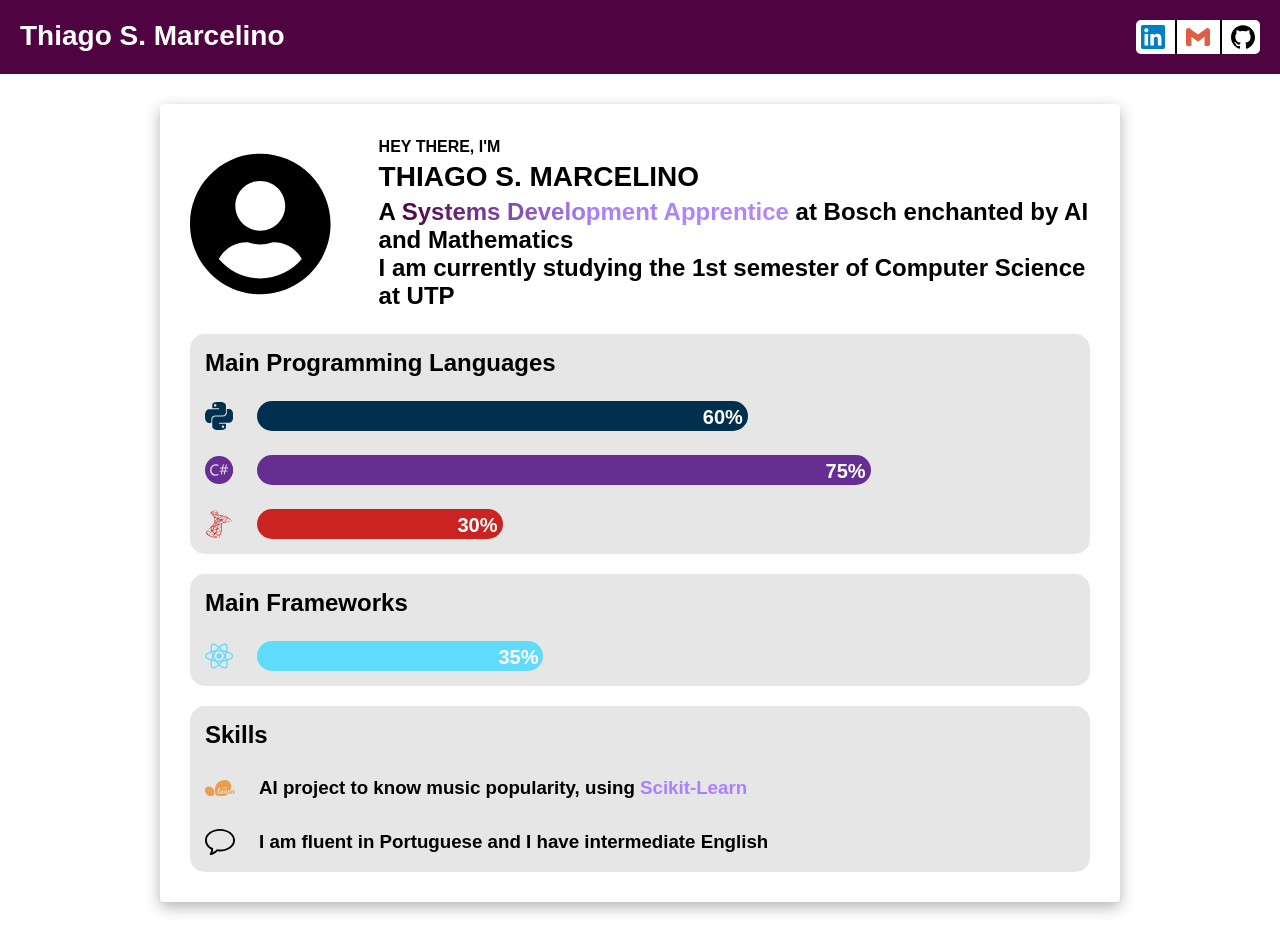
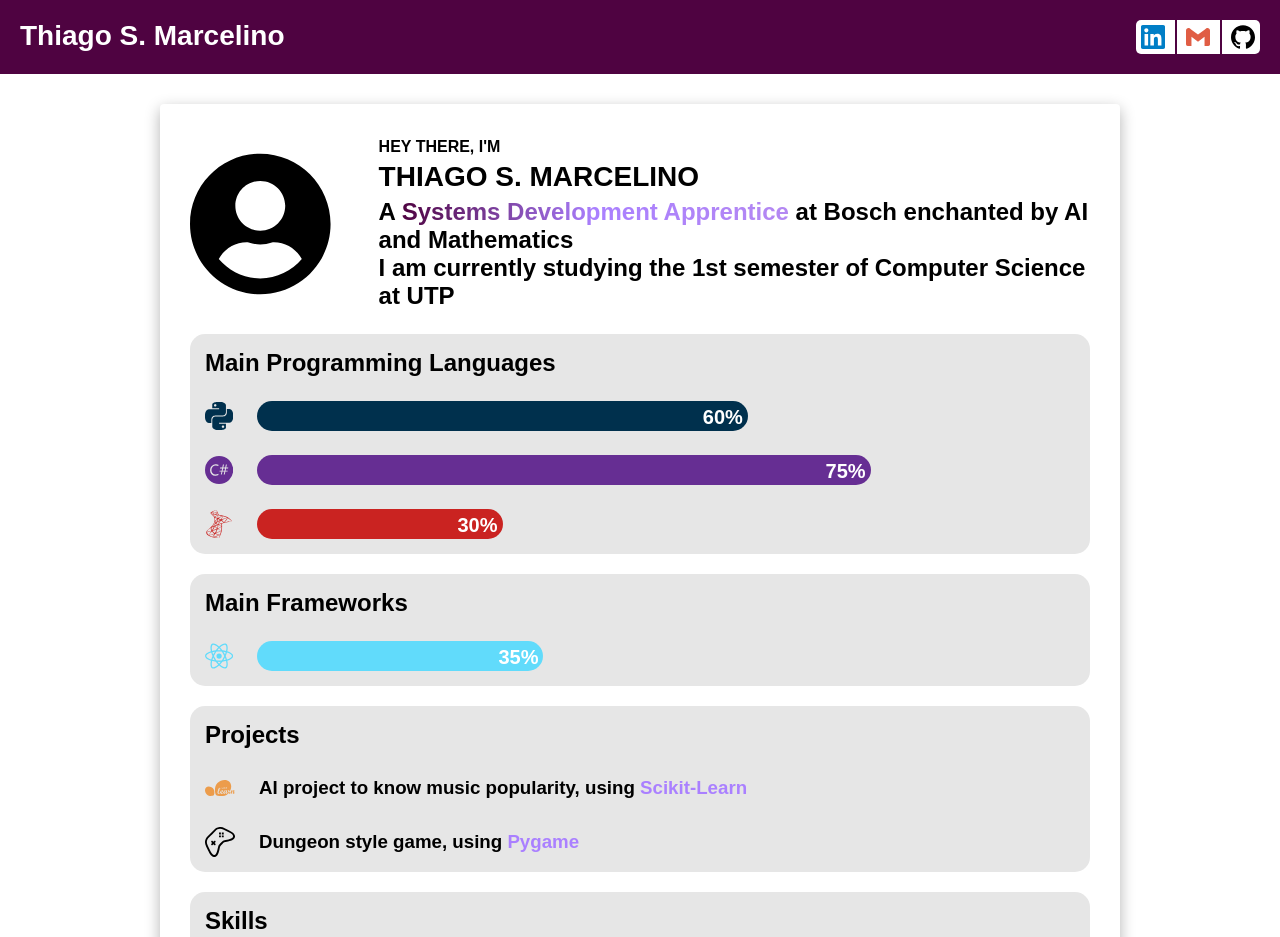
Before and after one commit to ThiagoDSMarcelino/PortfolioReact, a React (Create React App) app: page / in a window 1280 px wide. Shown: the top 937 px of the page. Built offline with nearby package versions, Linux system fonts and the light colour scheme.

Commit message:
Create Projects

```diff
--- a/src/components/Header/index.js
+++ b/src/components/Header/index.js
@@ -1,7 +1,7 @@
 import { SiLinkedin, SiGmail, SiGithub } from 'react-icons/si';
 import React from 'react';
 
-import { Nav, Sla } from './styled';
+import { Nav, Bar } from './styled';
 
 export default function Header() {
     const iconSize = 24;
@@ -9,7 +9,7 @@ export default function Header() {
     return (
         <header>
             <Nav>
-                <a href="/Portfolio">
+                <a href="/">
                     <h1>Thiago S. Marcelino</h1>
                 </a>
                 <ul>
@@ -18,13 +18,13 @@ export default function Header() {
                             <SiLinkedin color="#007EC6" size={iconSize} />
                         </a>
                     </li>
-                    <Sla />
+                    <Bar />
                     <li>
                         <a href="mailto:thiagodsmarcelino@gmail.com?subject=Hi, Thiago! (from Website)" target="_blank" rel="noreferrer">
                             <SiGmail color="#E05D44" size={iconSize} />
                         </a>
                     </li>
-                    <Sla />
+                    <Bar />
                     <li>
                         <a href="https://github.com/ThiagoDSMarcelino" target="_blank" rel="noreferrer">
                             <SiGithub color={"#000000"} size={iconSize} />
--- a/src/components/Header/styled.js
+++ b/src/components/Header/styled.js
@@ -29,8 +29,8 @@ export const Nav = styled.nav`
     }
 `;
 
-export const Sla = styled.span`
+export const Bar = styled.span`
     height: calc(100% + 10px);
-    border: 1px solid black;
+    border: 1px solid ${ primaryColor };
     margin: 0 -10.5px;
 `
--- a/src/pages/Home/index.js
+++ b/src/pages/Home/index.js
@@ -1,6 +1,6 @@
 import { SiPython, SiCsharp, SiMicrosoftsqlserver, SiReact, SiScikitlearn } from 'react-icons/si';
 import { FaUserCircle } from 'react-icons/fa';
-import { SlBubble } from 'react-icons/sl';
+import { SlBubble, SlGameController } from 'react-icons/sl';
 import React from 'react';
 
 import { ContainerHome, About, AboutText, ColerfullText, List, Item } from './styled';
@@ -61,11 +61,18 @@ export default function Home() {
             </List>
 
             <List>
-                <h2>Skills</h2>
+                <h2>Projects</h2>
                 <Item>
                     <SiScikitlearn color={scikitlearn} size={iconSize} />
                     <h3>AI project to know music popularity, using <a href="https://github.com/ThiagoDSMarcelino/AI-Spotify" target="_blank" rel="noreferrer">Scikit-Learn</a></h3>
                 </Item>
+                <Item>
+                    <SlGameController size={iconSize} />
+                    <h3>Dungeon style game, using <a href="https://github.com/ThiagoDSMarcelino/AI-Spotify" target="_blank" rel="noreferrer">Pygame</a></h3>
+                </Item>
+            </List>
+            <List>
+                <h2>Skills</h2>
                 <Item>
                     <SlBubble size={iconSize} />
                     <h3>I am fluent in Portuguese and I have intermediate English</h3>
```
